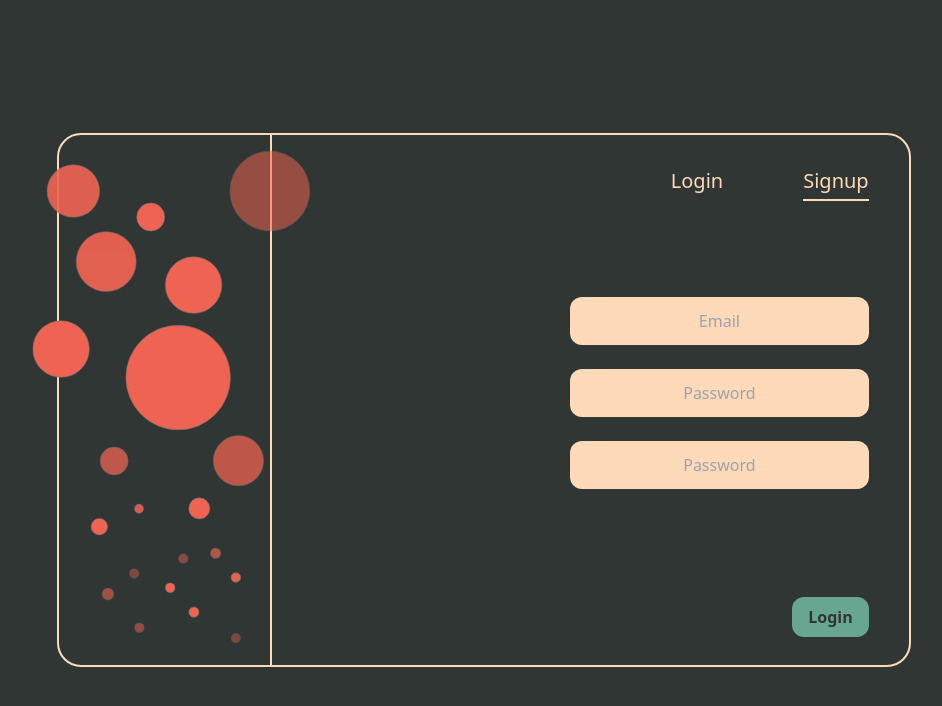
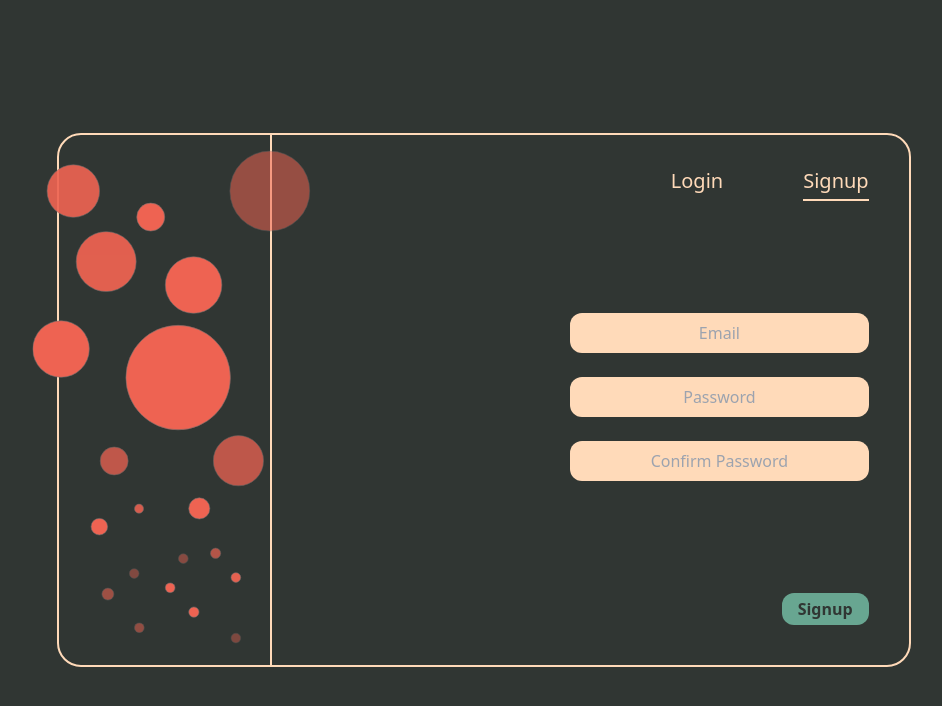
Before and after one commit to ayushnirwal/text-app-frontend, a React (Create React App) app: page /login in a window 1280 px wide. Both pictures are taken after a click on the button "Signup". Shown: the top 706 px of the page, without its empty margins (156-1098 px from the left). Built offline with nearby package versions, Linux system fonts and the light colour scheme.

Commit message:
fix: fixes in sinup form

```diff
--- a/src/components/Login/SignupForm.js
+++ b/src/components/Login/SignupForm.js
@@ -19,9 +19,9 @@ const SignupForm = () => {
       onSubmit={submithandler}
       className="w-full h-full flex flex-col  items-center md:items-end justify-center md:pr-10"
     >
-      <div className="w-full my-24 md:h-full md:flex-1 flex flex-col justify-center items-center md:items-end">
+      <div className="w-full my-20 md:h-full md:flex-1 flex flex-col justify-center items-center md:items-end">
         <input
-          className="w-9/12 md:w-6/12 h-10 md:h-12 bg-cream rounded-full md:rounded-xl text-center text-darkGray my-3 md:my-3"
+          className="w-9/12 md:w-6/12 h-10 bg-cream rounded-full md:rounded-xl text-center text-darkGray my-3 md:my-3"
           onChange={(e) => setEmail(e.target.value)}
           value={email}
           type="email"
@@ -29,26 +29,26 @@ const SignupForm = () => {
           autoComplete="email"
         />
         <input
-          className="w-9/12 md:w-6/12 h-10 md:h-12 bg-cream rounded-full md:rounded-xl  text-center text-darkGray my-3 md:my-3"
+          className="w-9/12 md:w-6/12 h-10 bg-cream rounded-full md:rounded-xl  text-center text-darkGray my-3 md:my-3"
           onChange={(e) => setPassword(e.target.value)}
           value={password}
           type="password"
           placeholder="Password"
-          autoComplete="current-password"
+          autoComplete="new-password"
         />
         <input
-          className="w-9/12 md:w-6/12 h-10 md:h-12 bg-cream rounded-full md:rounded-xl  text-center text-darkGray my-3 md:my-3"
-          onChange={(e) => setPassword(e.target.value)}
-          value={password}
+          className="w-9/12 md:w-6/12 h-10 bg-cream rounded-full md:rounded-xl  text-center text-darkGray my-3 md:my-3"
+          onChange={(e) => setcPassword(e.target.value)}
+          value={cpassword}
           type="password"
-          placeholder="Password"
-          autoComplete="current-password"
+          placeholder="Confirm Password"
+          autoComplete=""
         />
       </div>
       <input
-        className="mb-24 md:mb-10 bg-green text-darkGray font-bold px-14 py-2 md:px-4 md:py-2 rounded-full md:rounded-xl"
+        className="mb-24 md:mb-10 bg-green text-darkGray font-semibold px-14 py-2 md:px-4 md:py-1 rounded-full md:rounded-xl"
         type="submit"
-        value="Login"
+        value="Signup"
       />
     </form>
   );
```
